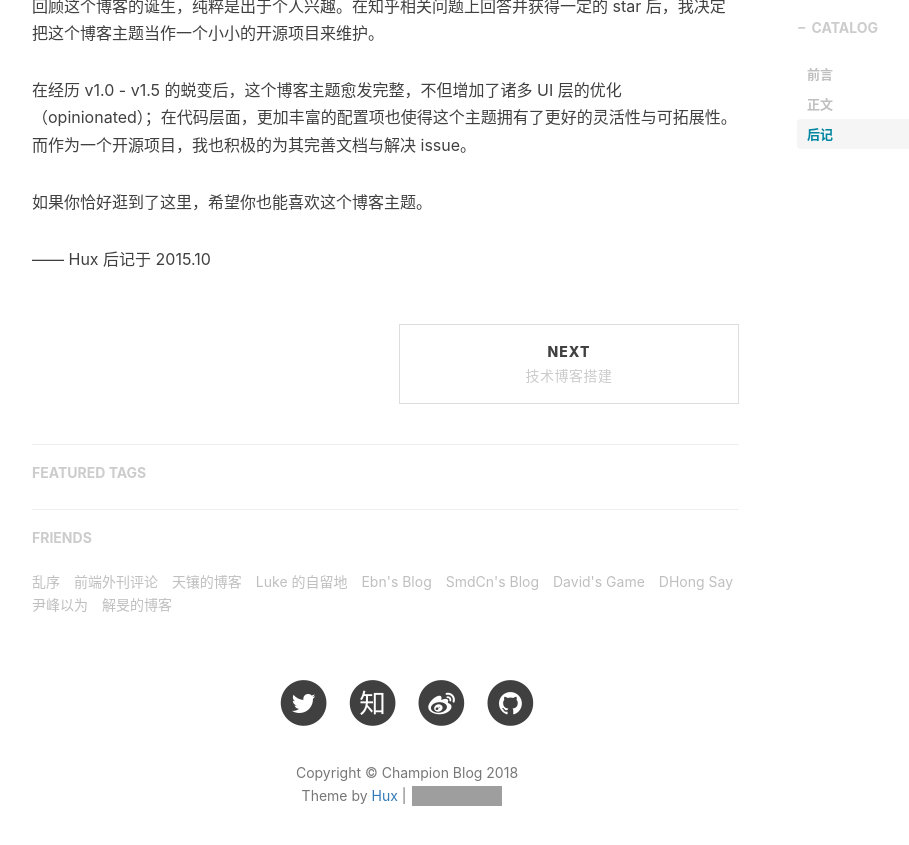
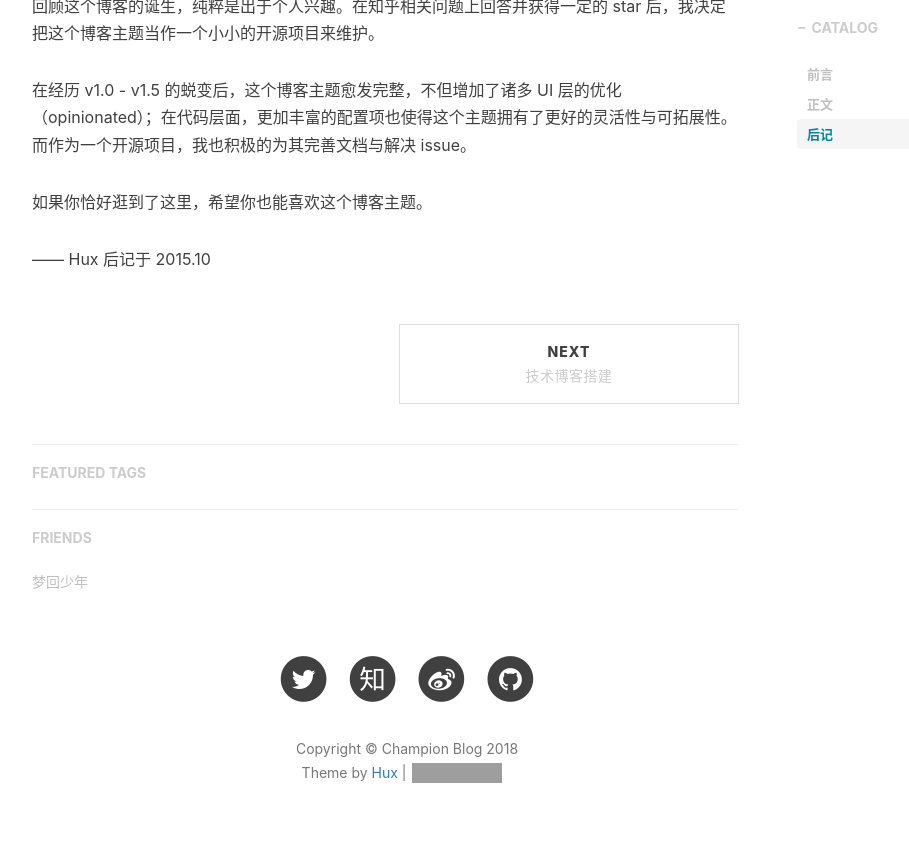
Before and after one commit to champion1Ping/champion1Ping.github.io, a Jekyll site: the page built from _posts/2014-01-29-hello-2015.markdown, in a window 1280 px wide and 900 px high, scrolled down 2373 px. Shown: the top 845 px of the window, without its empty margins (233-1142 px from the left). Built offline with Jekyll 4.4.1, drawn with Linux system fonts in a browser that asks for light colours; nearby versions of some CDN libraries; comment, search, counter and statistics services are not loaded; grey boxes are pictures that could not be loaded.

Commit message:
modify friends

```diff
--- a/_config.yml
+++ b/_config.yml
@@ -5,7 +5,7 @@ header-img: img/home-bg.jpg
 email: championvsping@gmail.com
 description: "关于前端与设计、黑客与画家 | 张平，Web & Mobile Lover，Software Engineer，UX Designer | 这里是 @Champion张平 的个人博客，与你一起发现更大的世界。"
 keyword: "张平, Champion张平, Champion, 鬼栈, Championpro, @Championpro, 张平的博客, Champion Blog, 博客, 个人网站, 互联网, Web, JavaScript, 前端, 设计"
-url: "https://huangxuan.me"              # your host, for absolute URL
+url: "https://dora1031.com"              # your host, for absolute URL
 baseurl: ""                             # for example, '/blog' if your blog hosted on 'host/blog'
 
 # Publish posts or collection documents with a future date.
@@ -66,7 +66,7 @@ netease_comment: false
 
 # Google Analytics
 ga_track_id: 'UA-49627206-1'            # Format: UA-xxxxxx-xx
-ga_domain: huangxuan.me
+ga_domain: dora1031.com
 
 
 
@@ -92,37 +92,7 @@ service-worker: true
 # Friends
 friends: [
     {
-    #     title: "Su",
-    #     href: "http://su.gallery/"
-    # },{
-        title: "乱序",
-        href: "http://mida.re/"
-    },{
-        title: "前端外刊评论",
-        href: "http://qianduan.guru/"
-    },{
-        title: "天镶的博客",
-        href: "http://lingyu.wang/"
-    },{
-        title: "Luke 的自留地",
-        href: "http://hmqk1995.github.io"
-    },{
-        title: "Ebn's Blog",
-        href: "http://ebnbin.com/"
-    },{
-        title: "SmdCn's Blog",
-        href: "http://blog.smdcn.net"
-    },{
-        title: "David's Game",
-        href: "https://www.ruoyaowu.com/"
-    },{
-        title: "DHong Say",
-        href: "http://dhong.co"
-    },{
-        title: "尹峰以为",
-        href: "http://ingf.github.io/"
-    },{
-        title: "解旻的博客",
-        href: "http://xieminis.me/"
-    }
+        title: "梦回少年",
+        href: "http://rann.cc/2016/05/07/migrate-to-hexo.html"
+    },
 ]
```
